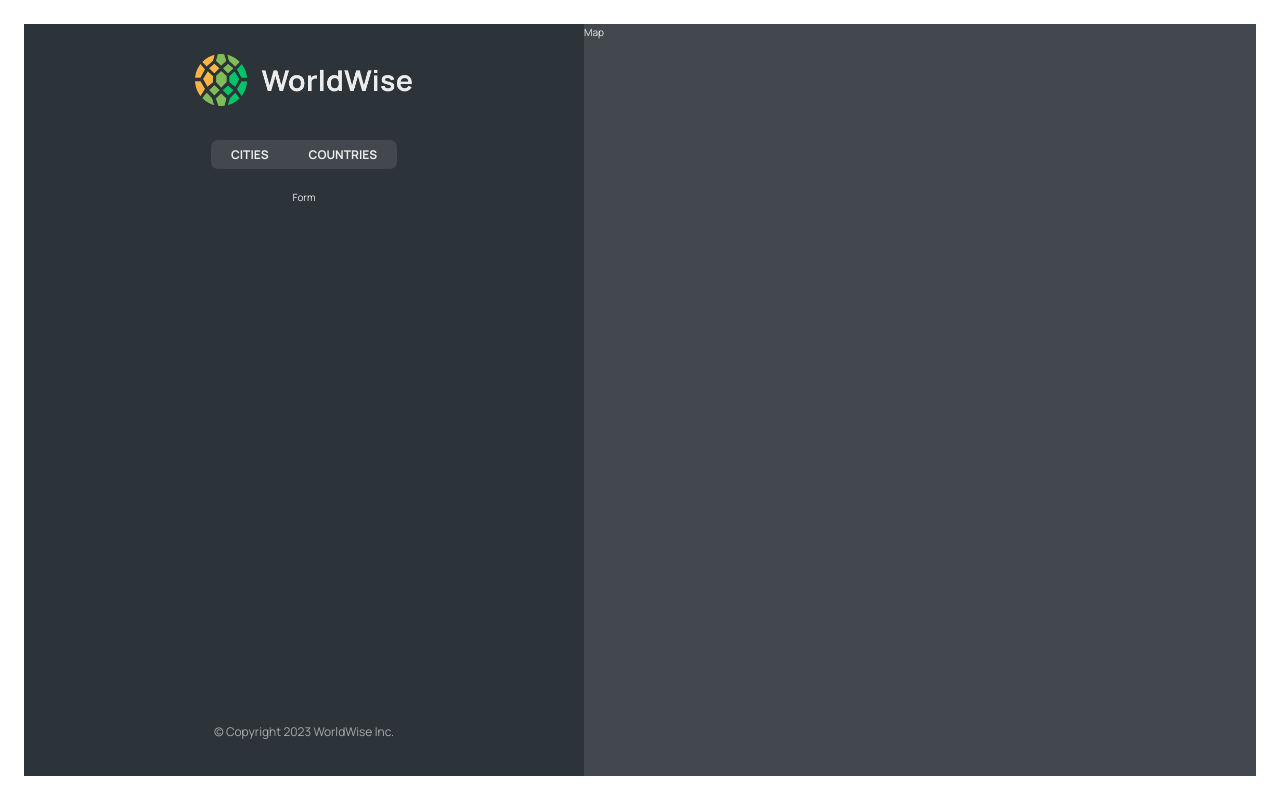
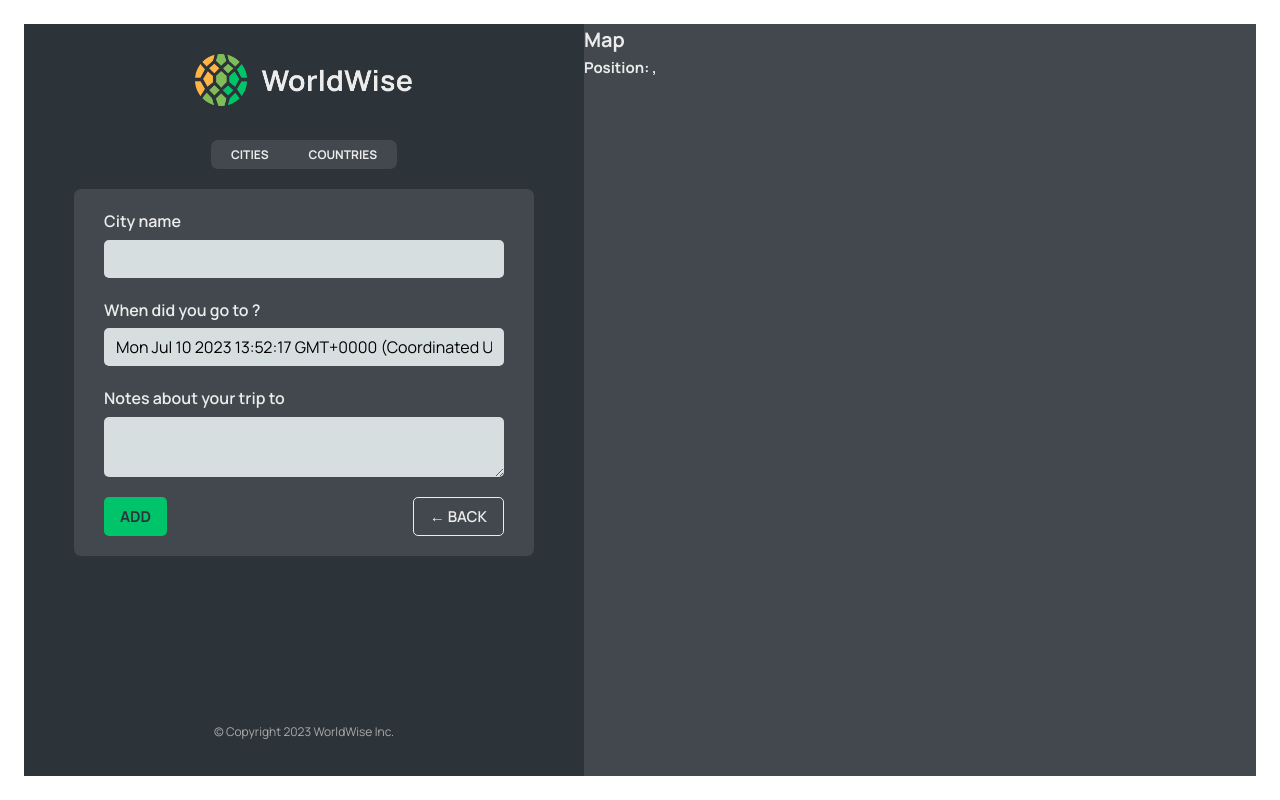
Before and after one commit to NMY0d4/worldwise, a React (Vite) app: page /app/form in a window 1280 px wide. Built offline with nearby package versions, Linux system fonts and the light colour scheme; data requests are answered from the project's data file.

Commit message:
work on app fonctionality(map, countriy, city navigation)

```diff
--- a/src/App.jsx
+++ b/src/App.jsx
@@ -9,6 +9,8 @@
 import Login from './pages/Login';
 import CityList from './components/CityList';
 import CountryList from './components/CountryList';
+import City from './components/City';
+import Form from './components/Form';
 
 const BASE_URL = 'http://localhost:9000';
 
@@ -45,15 +47,17 @@
             index
             element={<CityList cities={cities} isLoading={isLoading} />}
           />
+
           <Route
             path='cities'
             element={<CityList cities={cities} isLoading={isLoading} />}
           />
+          <Route path='cities/:id' element={<City />} />
           <Route
             path='countries'
             element={<CountryList cities={cities} isLoading={isLoading} />}
           />
-          <Route path='form' element={<p>Form</p>} />
+          <Route path='form' element={<Form />} />
         </Route>
         <Route path='/*' element={<PageNotFound />} />
       </Routes>
--- /dev/null
+++ b/src/components/Button.jsx
@@ -0,0 +1,12 @@
+/* eslint-disable react/prop-types */
+import styles from './Button.module.css';
+
+function Button({ children, onClick, type }) {
+  return (
+    <button onClick={onClick} className={`${styles.btn} ${styles[type]}`}>
+      {children}
+    </button>
+  );
+}
+
+export default Button;
--- a/src/components/City.jsx
+++ b/src/components/City.jsx
@@ -1,61 +1,76 @@
-import styles from "./City.module.css";
+// import styles from './City.module.css';
 
-const formatDate = (date) =>
-  new Intl.DateTimeFormat("en", {
-    day: "numeric",
-    month: "long",
-    year: "numeric",
-    weekday: "long",
-  }).format(new Date(date));
+import { useSearchParams } from 'react-router-dom';
+
+// const formatDate = (date) =>
+//   new Intl.DateTimeFormat('en', {
+//     day: 'numeric',
+//     month: 'long',
+//     year: 'numeric',
+//     weekday: 'long',
+//   }).format(new Date(date));
 
 function City() {
+  // const { id } = useParams();
+
+  const [searchParams] = useSearchParams();
+  const lat = searchParams.get('lat');
+  const lng = searchParams.get('lng');
+
   // TEMP DATA
-  const currentCity = {
-    cityName: "Lisbon",
-    emoji: "🇵🇹",
-    date: "2027-10-31T15:59:59.138Z",
-    notes: "My favorite city so far!",
-  };
+  // const currentCity = {
+  //   cityName: 'Lisbon',
+  //   emoji: '🇵🇹',
+  //   date: '2027-10-31T15:59:59.138Z',
+  //   notes: 'My favorite city so far!',
+  // };
 
-  const { cityName, emoji, date, notes } = currentCity;
+  // const { cityName, emoji, date, notes } = currentCity;
 
   return (
-    <div className={styles.city}>
-      <div className={styles.row}>
-        <h6>City name</h6>
-        <h3>
-          <span>{emoji}</span> {cityName}
-        </h3>
-      </div>
+    <>
+      <h1>City</h1>
+      <h2>
+        Position: {lat}, {lng}
+      </h2>
+    </>
+  );
 
-      <div className={styles.row}>
-        <h6>You went to {cityName} on</h6>
-        <p>{formatDate(date || null)}</p>
-      </div>
+  // return (
+  //   <div className={styles.city}>
+  //     <div className={styles.row}>
+  //       <h6>City name</h6>
+  //       <h3>
+  //         <span>{emoji}</span> {cityName}
+  //       </h3>
+  //     </div>
 
-      {notes && (
-        <div className={styles.row}>
-          <h6>Your notes</h6>
-          <p>{notes}</p>
-        </div>
-      )}
+  //     <div className={styles.row}>
+  //       <h6>You went to {cityName} on</h6>
+  //       <p>{formatDate(date || null)}</p>
+  //     </div>
 
-      <div className={styles.row}>
-        <h6>Learn more</h6>
-        <a
-          href={`https://en.wikipedia.org/wiki/${cityName}`}
-          target="_blank"
-          rel="noreferrer"
-        >
-          Check out {cityName} on Wikipedia &rarr;
-        </a>
-      </div>
+  //     {notes && (
+  //       <div className={styles.row}>
+  //         <h6>Your notes</h6>
+  //         <p>{notes}</p>
+  //       </div>
+  //     )}
 
-      <div>
-        <ButtonBack />
-      </div>
-    </div>
-  );
+  //     <div className={styles.row}>
+  //       <h6>Learn more</h6>
+  //       <a
+  //         href={`https://en.wikipedia.org/wiki/${cityName}`}
+  //         target='_blank'
+  //         rel='noreferrer'
+  //       >
+  //         Check out {cityName} on Wikipedia &rarr;
+  //       </a>
+  //     </div>
+
+  //     <div></div>
+  //   </div>
+  // );
 }
 
 export default City;
--- a/src/components/CityItem.jsx
+++ b/src/components/CityItem.jsx
@@ -1,4 +1,5 @@
 /* eslint-disable react/prop-types */
+import { Link } from 'react-router-dom';
 import styles from './CityItem.module.css';
 
 const formatDate = (date) =>
@@ -9,13 +10,19 @@
   }).format(new Date(date));
 
 function CityItem({ city }) {
-  const { cityName, emoji, date } = city;
+  const { cityName, emoji, date, id, position } = city;
+
   return (
-    <li className={styles.cityItem}>
-      <span className={styles.emoji}>{emoji}</span>
-      <h3 className={styles.name}>{cityName}</h3>
-      <time className={styles.date}>({formatDate(date)})</time>
-      <button className={styles.deleteBtn}>&times;</button>
+    <li>
+      <Link
+        className={styles.cityItem}
+        to={`${id}?lat=${position.lat}&lng=${position.lng}`}
+      >
+        <span className={styles.emoji}>{emoji}</span>
+        <h3 className={styles.name}>{cityName}</h3>
+        <time className={styles.date}>({formatDate(date)})</time>
+        <button className={styles.deleteBtn}>&times;</button>
+      </Link>
     </li>
   );
 }
--- a/src/components/CountryList.jsx
+++ b/src/components/CountryList.jsx
@@ -7,7 +7,6 @@
 function CountryList({ cities, isLoading }) {
   if (isLoading) return <Spinner />;
 
-  console.log(cities);
   if (!cities.length)
     return (
       <Message message='Add your first city by clicking on a city on the map' />
@@ -22,7 +21,7 @@
   return (
     <ul className={styles.countryList}>
       {countries.map((country) => (
-        <CountryItem key={country.id} country={country} />
+        <CountryItem key={country.country} country={country} />
       ))}
     </ul>
   );
--- a/src/components/Form.jsx
+++ b/src/components/Form.jsx
@@ -1,29 +1,33 @@
 // "https://api.bigdatacloud.net/data/reverse-geocode-client?latitude=0&longitude=0"
 
-import { useState } from "react";
+import { useState } from 'react';
 
-import styles from "./Form.module.css";
+import styles from './Form.module.css';
+import Button from './Button';
+import { useNavigate } from 'react-router-dom';
 
 export function convertToEmoji(countryCode) {
   const codePoints = countryCode
     .toUpperCase()
-    .split("")
+    .split('')
     .map((char) => 127397 + char.charCodeAt());
   return String.fromCodePoint(...codePoints);
 }
 
 function Form() {
-  const [cityName, setCityName] = useState("");
-  const [country, setCountry] = useState("");
+  const navigate = useNavigate();
+
+  const [cityName, setCityName] = useState('');
+  // const [country, setCountry] = useState('');
   const [date, setDate] = useState(new Date());
-  const [notes, setNotes] = useState("");
+  const [notes, setNotes] = useState('');
 
   return (
     <form className={styles.form}>
       <div className={styles.row}>
-        <label htmlFor="cityName">City name</label>
+        <label htmlFor='cityName'>City name</label>
         <input
-          id="cityName"
+          id='cityName'
           onChange={(e) => setCityName(e.target.value)}
           value={cityName}
         />
@@ -31,26 +35,34 @@
       </div>
 
       <div className={styles.row}>
-        <label htmlFor="date">When did you go to {cityName}?</label>
+        <label htmlFor='date'>When did you go to {cityName}?</label>
         <input
-          id="date"
+          id='date'
           onChange={(e) => setDate(e.target.value)}
           value={date}
         />
       </div>
 
       <div className={styles.row}>
-        <label htmlFor="notes">Notes about your trip to {cityName}</label>
+        <label htmlFor='notes'>Notes about your trip to {cityName}</label>
         <textarea
-          id="notes"
+          id='notes'
           onChange={(e) => setNotes(e.target.value)}
           value={notes}
         />
       </div>
 
       <div className={styles.buttons}>
-        <button>Add</button>
-        <button>&larr; Back</button>
+        <Button type='primary'>Add</Button>
+        <Button
+          type='back'
+          onClick={(e) => {
+            e.preventDefault();
+            navigate(-1);
+          }}
+        >
+          &larr; Back
+        </Button>
       </div>
     </form>
   );
--- a/src/components/Map.jsx
+++ b/src/components/Map.jsx
@@ -1,7 +1,25 @@
+import { useNavigate, useSearchParams } from 'react-router-dom';
 import styles from './Map.module.css';
 
 function Map() {
-  return <div className={styles.mapContainer}>Map</div>;
+  const navigate = useNavigate();
+  const [searchParams] = useSearchParams();
+  const lat = searchParams.get('lat');
+  const lng = searchParams.get('lng');
+
+  return (
+    <div
+      className={styles.mapContainer}
+      onClick={() => {
+        navigate('form');
+      }}
+    >
+      <h1>Map</h1>
+      <h2>
+        Position: {lat}, {lng}
+      </h2>
+    </div>
+  );
 }
 
 export default Map;
```
